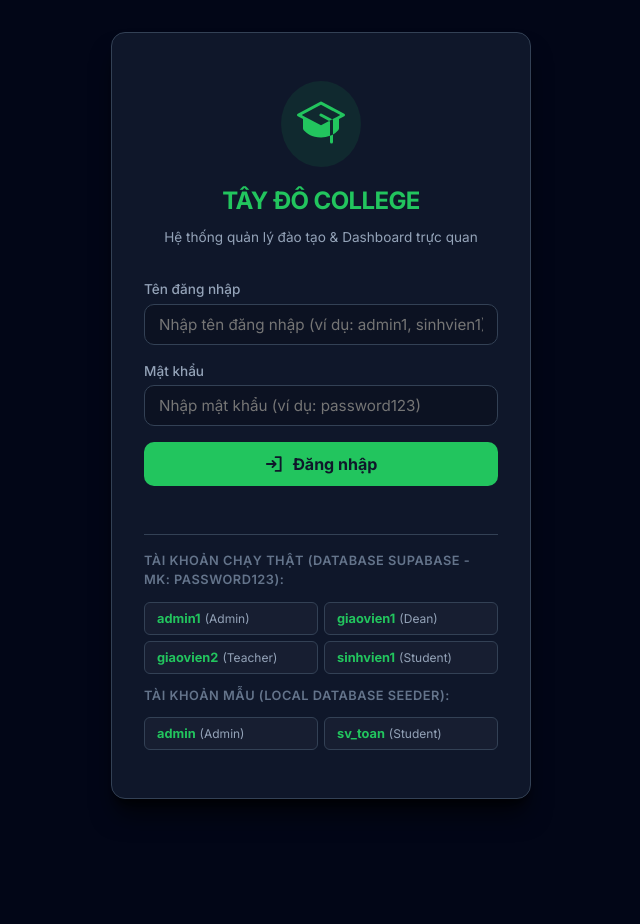
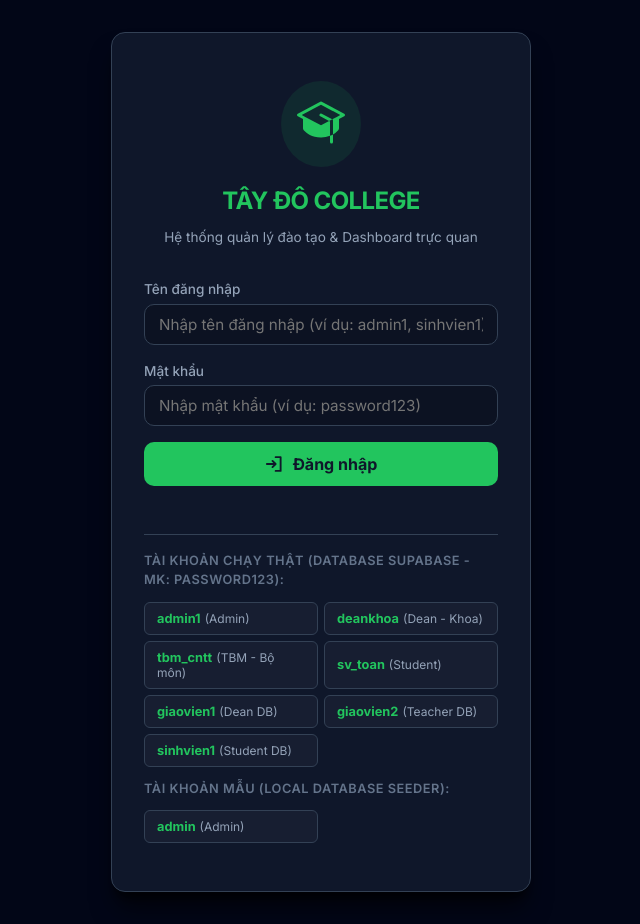
Before and after one commit to ductoanoxo/generate-cv2026, a React (Vite) app in the folder frontend/: page /login in a window 1280 px wide. Shown: the whole page, without its empty margins (319-959 px from the left). Before the commit the page ends 831 px from the top, so only its background shows below. Built offline with nearby package versions, Linux system fonts and the light colour scheme.

Commit message:
feat(ui): add deankhoa, tbm_cntt, and sv_toan quick login buttons

```diff
--- a/frontend/src/pages/Login.tsx
+++ b/frontend/src/pages/Login.tsx
@@ -152,6 +152,45 @@ export const Login: React.FC = () => {
 
             <button
               type="button"
+              onClick={() => handleSelectDemoUser('deankhoa', 'password123')}
+              style={buttonStyle}
+              onMouseOver={handleMouseOver}
+              onMouseOut={handleMouseOut}
+            >
+              <div>
+                <span style={{ fontWeight: 700, color: '#22C55E' }}>deankhoa</span>
+                <span style={{ color: '#94A3B8', fontSize: '0.75rem', marginLeft: '4px' }}>(Dean - Khoa)</span>
+              </div>
+            </button>
+
+            <button
+              type="button"
+              onClick={() => handleSelectDemoUser('tbm_cntt', 'password123')}
+              style={buttonStyle}
+              onMouseOver={handleMouseOver}
+              onMouseOut={handleMouseOut}
+            >
+              <div>
+                <span style={{ fontWeight: 700, color: '#22C55E' }}>tbm_cntt</span>
+                <span style={{ color: '#94A3B8', fontSize: '0.75rem', marginLeft: '4px' }}>(TBM - Bộ môn)</span>
+              </div>
+            </button>
+
+            <button
+              type="button"
+              onClick={() => handleSelectDemoUser('sv_toan', 'password123')}
+              style={buttonStyle}
+              onMouseOver={handleMouseOver}
+              onMouseOut={handleMouseOut}
+            >
+              <div>
+                <span style={{ fontWeight: 700, color: '#22C55E' }}>sv_toan</span>
+                <span style={{ color: '#94A3B8', fontSize: '0.75rem', marginLeft: '4px' }}>(Student)</span>
+              </div>
+            </button>
+
+            <button
+              type="button"
               onClick={() => handleSelectDemoUser('giaovien1', 'password123')}
               style={buttonStyle}
               onMouseOver={handleMouseOver}
@@ -159,7 +198,7 @@ export const Login: React.FC = () => {
             >
               <div>
                 <span style={{ fontWeight: 700, color: '#22C55E' }}>giaovien1</span>
-                <span style={{ color: '#94A3B8', fontSize: '0.75rem', marginLeft: '4px' }}>(Dean)</span>
+                <span style={{ color: '#94A3B8', fontSize: '0.75rem', marginLeft: '4px' }}>(Dean DB)</span>
               </div>
             </button>
 
@@ -172,7 +211,7 @@ export const Login: React.FC = () => {
             >
               <div>
                 <span style={{ fontWeight: 700, color: '#22C55E' }}>giaovien2</span>
-                <span style={{ color: '#94A3B8', fontSize: '0.75rem', marginLeft: '4px' }}>(Teacher)</span>
+                <span style={{ color: '#94A3B8', fontSize: '0.75rem', marginLeft: '4px' }}>(Teacher DB)</span>
               </div>
             </button>
 
@@ -185,7 +224,7 @@ export const Login: React.FC = () => {
             >
               <div>
                 <span style={{ fontWeight: 700, color: '#22C55E' }}>sinhvien1</span>
-                <span style={{ color: '#94A3B8', fontSize: '0.75rem', marginLeft: '4px' }}>(Student)</span>
+                <span style={{ color: '#94A3B8', fontSize: '0.75rem', marginLeft: '4px' }}>(Student DB)</span>
               </div>
             </button>
           </div>
@@ -206,19 +245,6 @@ export const Login: React.FC = () => {
                 <span style={{ color: '#94A3B8', fontSize: '0.75rem', marginLeft: '4px' }}>(Admin)</span>
               </div>
             </button>
-
-            <button
-              type="button"
-              onClick={() => handleSelectDemoUser('sv_toan', 'sv_toan')}
-              style={buttonStyle}
-              onMouseOver={handleMouseOver}
-              onMouseOut={handleMouseOut}
-            >
-              <div>
-                <span style={{ fontWeight: 700, color: '#22C55E' }}>sv_toan</span>
-                <span style={{ color: '#94A3B8', fontSize: '0.75rem', marginLeft: '4px' }}>(Student)</span>
-              </div>
-            </button>
           </div>
         </div>
       </div>
```
